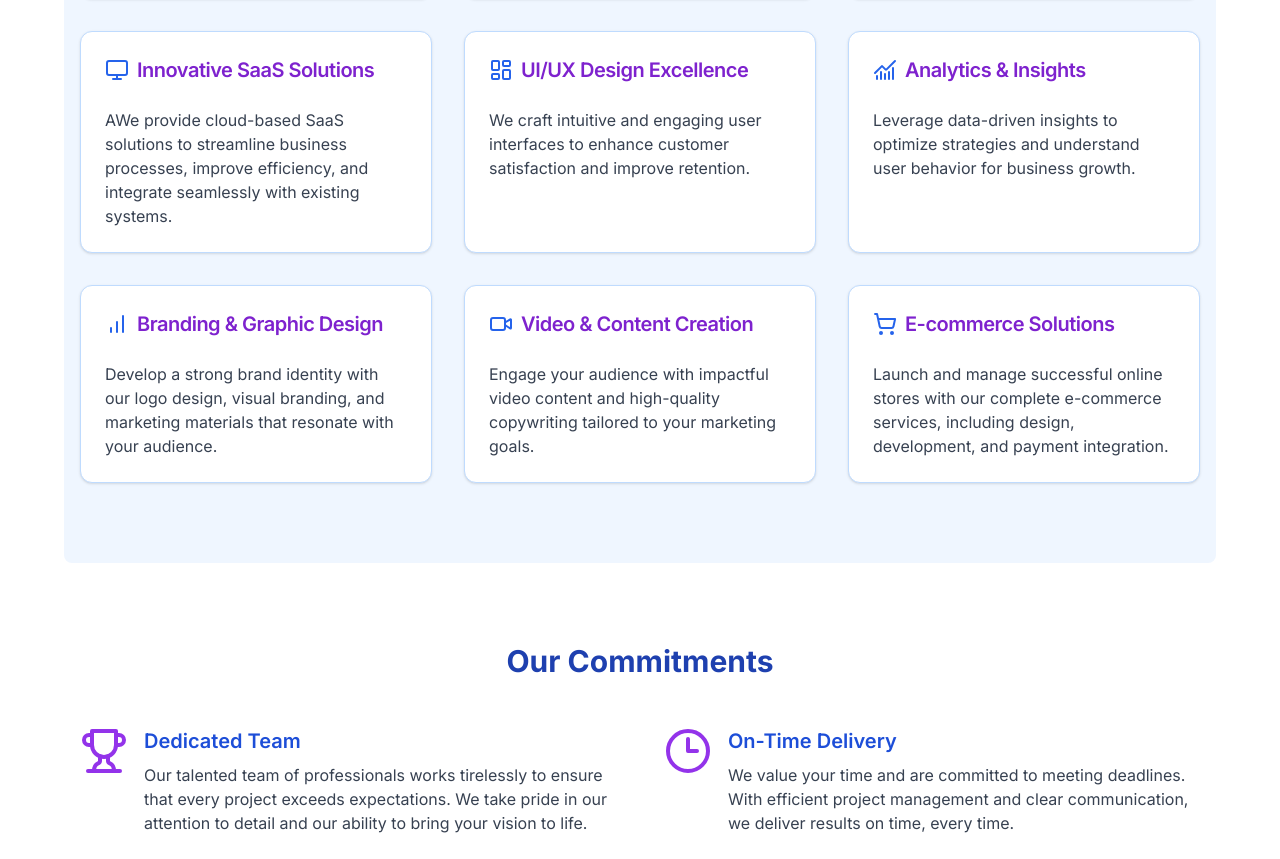
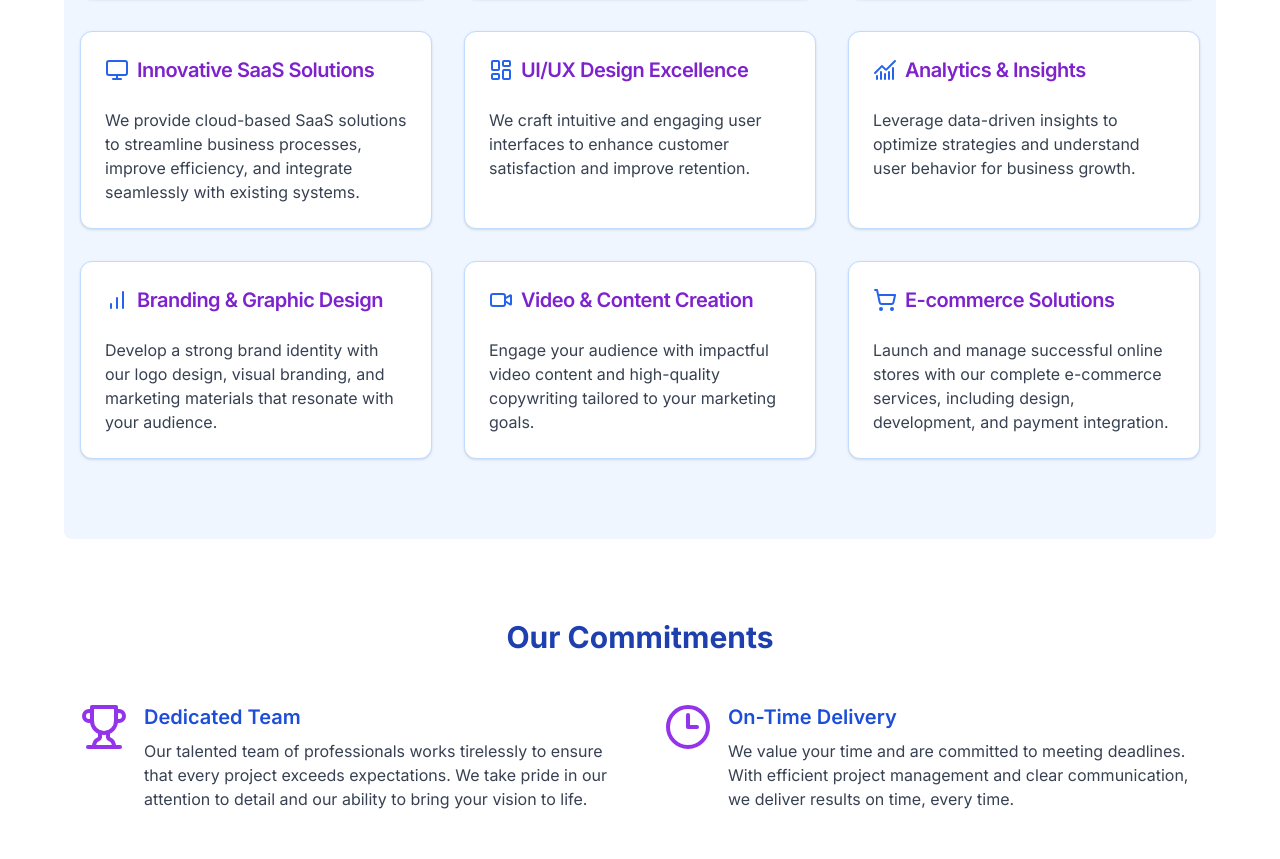
Before and after one commit to HyperDigital-in/hyperdigital.in, a Next.js app: page / in a window 1280 px wide. Shown: the part 1611-2470 px from the top of the page. Built offline with nearby package versions, Linux system fonts and the light colour scheme.

Commit message:
fix: services content (#9)

```diff
--- a/src/components/services.tsx
+++ b/src/components/services.tsx
@@ -36,7 +36,7 @@ export function ServicesComponent() {
     {
       title: "Innovative SaaS Solutions",
       description:
-        "AWe provide cloud-based SaaS solutions to streamline business processes, improve efficiency, and integrate seamlessly with existing systems.",
+        "We provide cloud-based SaaS solutions to streamline business processes, improve efficiency, and integrate seamlessly with existing systems.",
       icon: Monitor,
     },
     {
```
